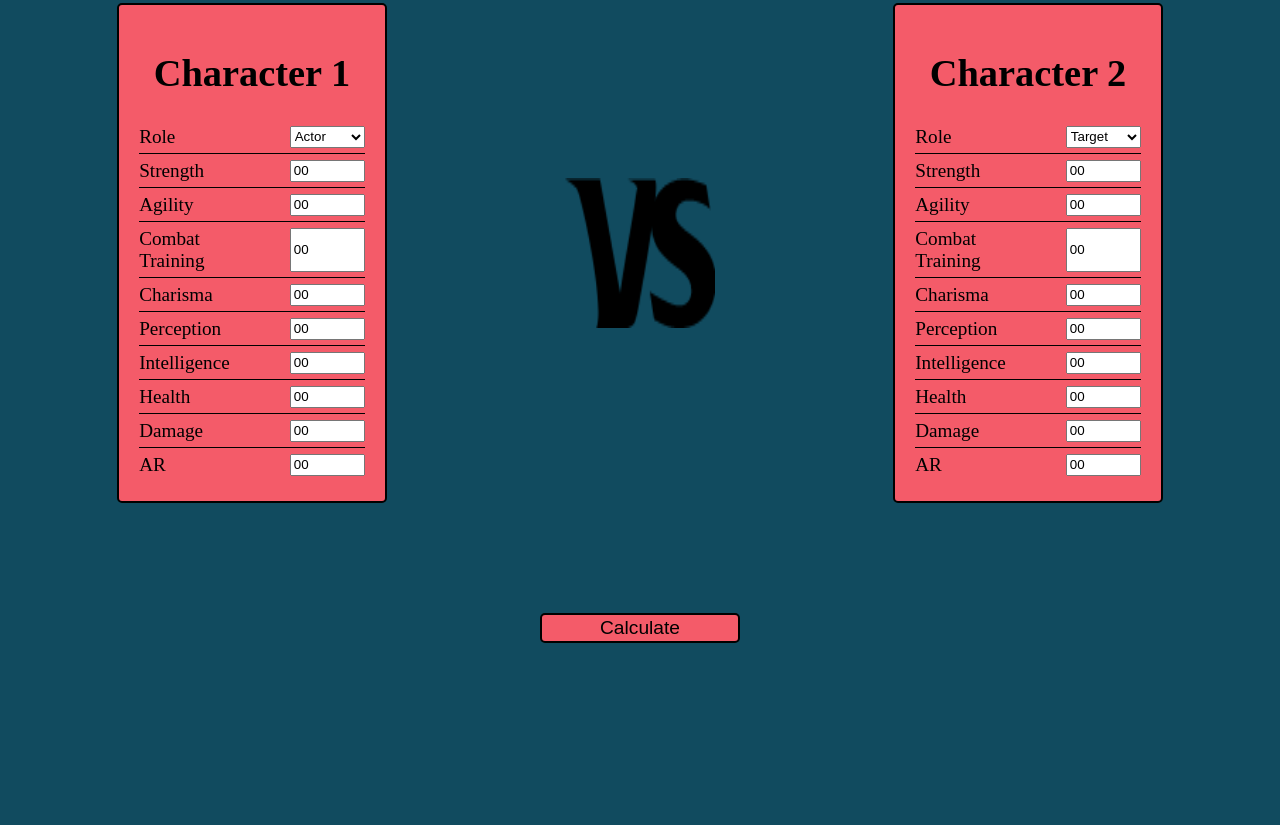
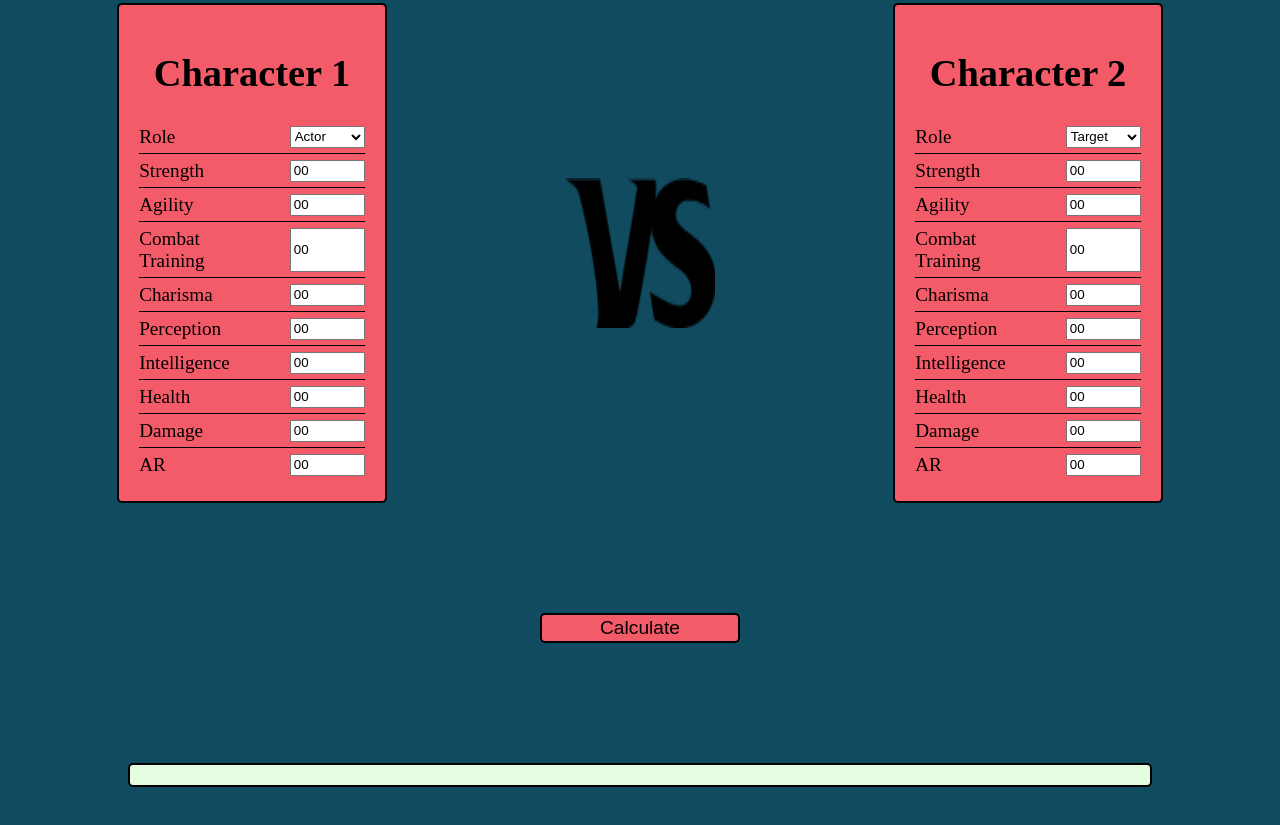
Before and after one commit to BenjaminDixon1/DixonsnDragonsWebsite, a plain HTML site: page index.html in a window 1280 px wide. Shown: the part 701-1526 px from the top of the page. Before the commit the page ends 1360 px from the top, so only its background shows below. Drawn offline with Linux system fonts and the light colour scheme.

Commit message:
Update css.css

```diff
--- a/css.css
+++ b/css.css
@@ -58,6 +58,19 @@ img {
 
 }
 
+.commentBox {
+    margin: 120px;
+    background-color: #e4fde1;
+    border: 2px solid black;
+    border-radius: 5px;
+    display: flex;
+    flex-direction: column;
+    align-items: center;
+    font-size: larger;
+    height: 20px;
+
+}
+
 .attributeValue {
     box-sizing: border-box;
     width: 75px;
```
